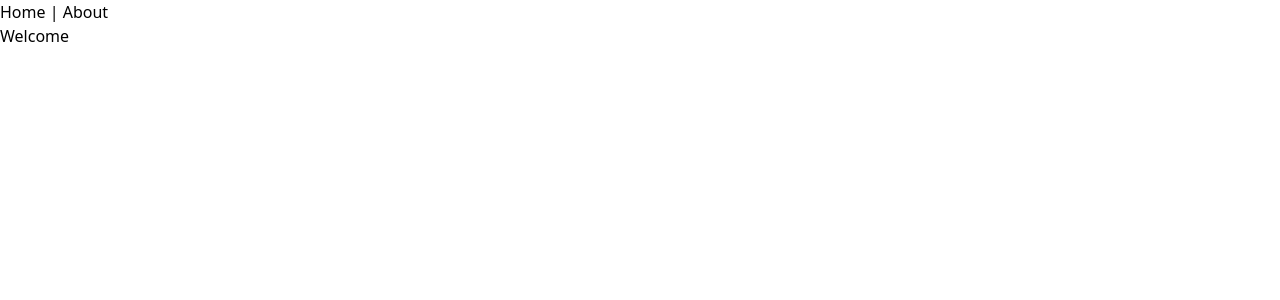
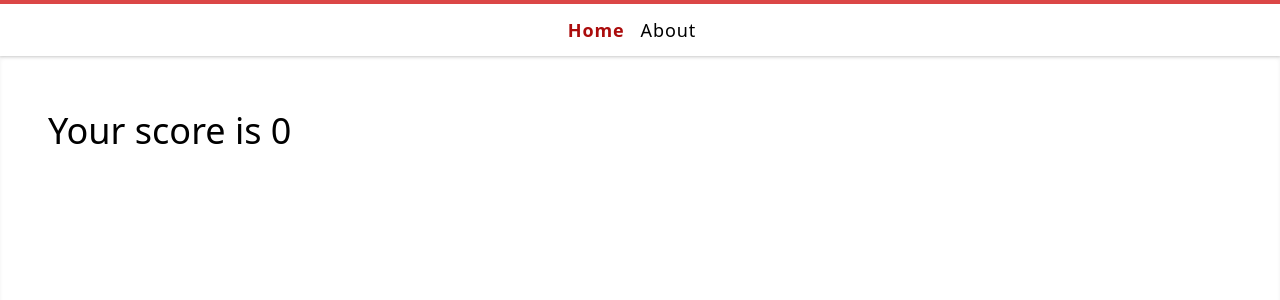
Before and after one commit to luke-joseph/maze, a Vue app: page / in a window 1280 px wide. Shown: the top 300 px of the page. Built offline with nearby package versions, Linux system fonts and the light colour scheme.

Commit message:
add basic layout and structure

```diff
--- a/src/App.vue
+++ b/src/App.vue
@@ -1,13 +1,23 @@
 <template>
-  <div id="app">
-    <div id="nav">
-      <router-link to="/">Home</router-link> |
-      <router-link to="/about">About</router-link>
-    </div>
-    <router-view />
+  <div id="app" class="h-screen">
+    <NavBar></NavBar>
+    <router-view class="container shadow-inner p-12 mx-auto h-full"/>
   </div>
 </template>
 
-<style>
+<script>
 
+import NavBar from "@/components/layouts/NavBar.vue";
+
+export default{
+  components: {
+    NavBar
+  }
+}
+</script>
+
+<style >
+  .router-link-exact-active{
+    color: blue;
+  }
 </style>
--- a/src/components/HelloWorld.vue
+++ b/src/components/HelloWorld.vue
@@ -1,14 +1,20 @@
 <template>
   <div class="">
-    <h1>Welcome</h1>
+    <h1 class="text-4xl">Your score is {{ $store.state.score }}</h1>
   </div>
 </template>
 
 <script>
+import {mapState} from 'vuex';
+
 export default {
   name: "HelloWorld",
   props: {
     msg: String
+  },
+  computed: {
+    ...mapState(['score'])
   }
+
 };
 </script>
--- /dev/null
+++ b/src/components/layouts/NavBar.vue
@@ -0,0 +1,25 @@
+<template>
+  <div id="large-nav" class="hidden sm:flex items-center border-t-4 border-red-400 leading-loose tracking-wide text-base shadow">
+   <div class="container mx-auto flex items-center justify-between">
+
+     <nav class="hidden sm:flex mx-auto">
+        <ul class="mx-auto flex">
+         <div class="flex pt-2 pb-2">
+           <router-link to="/" class="home tracking-wider pr-4 hover:no-underline text-lg">Home</router-link>
+           <router-link to="/about" class="tracks tracking-wider pr-4 hover:no-underline text-lg">About</router-link>
+         </div>
+        </ul>
+     </nav>
+
+   </div>
+</div>
+</template>
+
+<script>
+export default {
+  name: 'NavBar',
+}
+</script>
+
+<style lang="css" scoped>
+</style>
--- a/src/router/index.js
+++ b/src/router/index.js
@@ -23,6 +23,7 @@ const routes = [
 
 const router = new VueRouter({
   mode: "history",
+  linkExactActiveClass: "text-red-600 font-bold",
   base: process.env.BASE_URL,
   routes
 });
--- a/src/store/index.js
+++ b/src/store/index.js
@@ -4,7 +4,9 @@ import Vuex from "vuex";
 Vue.use(Vuex);
 
 export default new Vuex.Store({
-  state: {},
+  state: {
+    score: 0
+  },
   mutations: {},
   actions: {},
   modules: {}
--- a/tailwind.config.js
+++ b/tailwind.config.js
@@ -1,5 +1,92 @@
 module.exports = {
   theme: {
+    colors: {
+      "black": "#22292f",
+      "white": "#ffffff",
+
+      "transparent": "transparent",
+
+      "red-900": "#380909",
+      "red-800": "#611010",
+      "red-700": "#8c1616",
+      "red-600": "#ab0c0c",
+      "red-500": "#bf2121",
+      "red-400": "#db4646",
+      "red-300": "#f26b6b",
+      "red-200": "#f7a6a6",
+      "red-100": "#f2e4e4",
+
+      "blue-900": "#00375e",
+      "blue-800": "#184b70",
+      "blue-700": "#2b6187",
+      "blue-600": "#3174a3",
+      "blue-500": "#5892bf",
+      "blue-400": "#75acdf",
+      "blue-300": "#95c8f0",
+      "blue-200": "#c2deff",
+      "blue-100": "#ddedff",
+
+      "purple-900": "#44337A",
+      "purple-800": "#553C9A",
+      "purple-700": "#6B46C1",
+      "purple-600": "#805AD5",
+      "purple-500": "#9F7AEA",
+      "purple-400": "#B794F4",
+      "purple-300": "#D6BCFA",
+      "purple-200": "#E9D8FD",
+      "purple-100": "#FAF5FF",
+
+      "orange-900": "#422817",
+      "orange-800": "#5f3013",
+      "orange-700": "#994000",
+      "orange-600": "#C45304",
+      "orange-500": "#D36E2D",
+      "orange-400": "#db8753",
+      "orange-300": "#e5a075",
+      "orange-200": "#f7c7a8",
+      "orange-100": "#fcf2e3",
+
+      "grey-900": "#1E1E1F",
+      "grey-800": "#2C2D2D",
+      "grey-700": "#444749",
+      "grey-600": "#696e70",
+      "grey-500": "#A6A9AB",
+      "grey-400": "#C6CBCC",
+      "grey-300": "#E0E3E4",
+      "grey-200": "#EFEFEF",
+      "grey-100": "#F7FAFC",
+
+      "yellow-900": "#4f4700",
+      "yellow-800": "#6e6300",
+      "yellow-700": "#b3a100",
+      "yellow-600": "#e8d635",
+      "yellow-500": "#f3e061",
+      "yellow-400": "#fff387",
+      "yellow-300": "#f9f4aa",
+      "yellow-200": "#f9f6cc",
+      "yellow-100": "#f9f8e0",
+
+      "teal-900": "#00464a",
+      "teal-800": "#006a6c",
+      "teal-700": "#00989a",
+      "teal-600": "#1dbcbd",
+      "teal-500": "#59d7d7",
+      "teal-400": "#75ebeb",
+      "teal-300": "#a1ffff",
+      "teal-200": "#c9ffff",
+      "teal-100": "#e8ffff",
+
+      "green-900": "#05400A",
+      "green-800": "#0E5814",
+      "green-700": "#207227",
+      "green-600": "#2F8132",
+      "green-500": "#3F9142",
+      "green-400": "#57AE5B",
+      "green-300": "#7BC47F",
+      "green-200": "#A3D9A5",
+      "green-100": "#C1EAC5",
+      "green-50": "#D5FFD1"
+   },
     extend: {},
   },
   variants: {},
```
